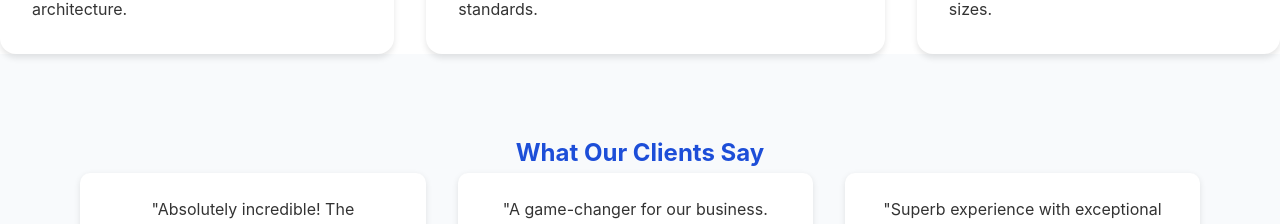
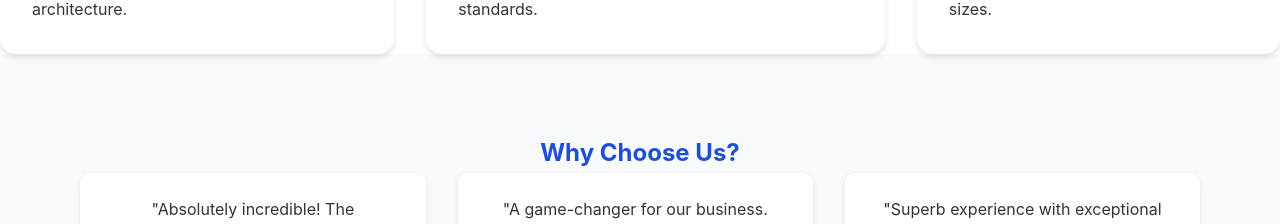
Before and after one commit to Bensafyrajae/geeks-warriors-app, a React (Vite) app: page / in a window 1280 px wide. Shown: the part 955-1179 px from the top of the page. Built offline with nearby package versions, Linux system fonts and the light colour scheme.

Commit message:
change section title

```diff
--- a/src/paterns/hero/index.jsx
+++ b/src/paterns/hero/index.jsx
@@ -59,7 +59,7 @@ export default function LandingPage() {
 
       {/* Testimonials Section */}
       <section id="testimonials" className="testimonials">
-        <h2>What Our Clients Say</h2>
+        <h2>Why Choose Us?</h2>
         <div className="testimonial-grid">
           <div className="testimonial-card">
             <p>"Absolutely incredible! The performance is top-notch."</p>
```
